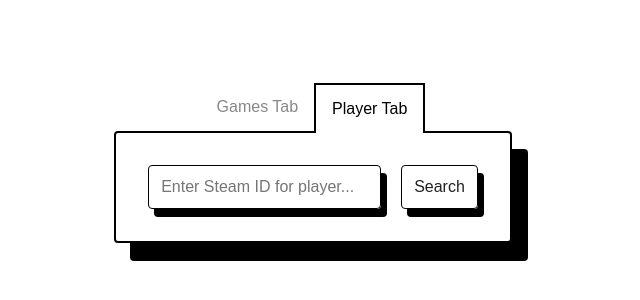
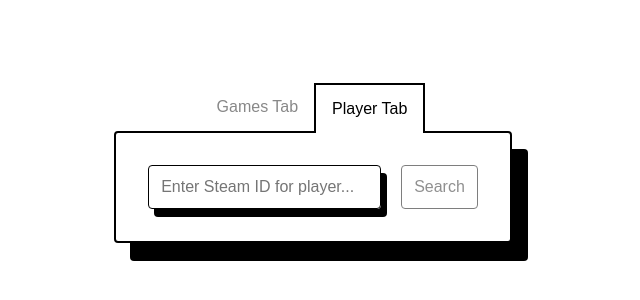
Before and after one commit to Dot-Rhs/steam-viewer, a React (Vite) app: page / in a window 1280 px wide. Shown: the part 236-536 px from the top of the page, without its empty margins (327-967 px from the left). Built offline with nearby package versions, Linux system fonts and the light colour scheme.

Commit message:
Input no longer accepts empty field
- Added some crappy animation to it

```diff
--- a/src/components/SearchBar/index.tsx
+++ b/src/components/SearchBar/index.tsx
@@ -14,7 +14,7 @@ export const SearchBar = ({ handleSubmit, placeHolder, name }) => {
                 onChange={(e) => setValue(e.target.value)}
                 onKeyDown={(e) => e.key === "Enter" && handleSubmit(value)}
             />
-            <button onClick={() => handleSubmit(value)}>Search</button>
+            <button onClick={() => handleSubmit(value)} disabled={!value} >Search</button>
         </div>
     )
 }
--- a/src/components/SearchBar/styles.css
+++ b/src/components/SearchBar/styles.css
@@ -24,6 +24,7 @@
     background-color: inherit;
     color: inherit;
     cursor: pointer;
+    transition: all 0.5s ease-in;
 }
 
 input:focus,
@@ -31,10 +32,16 @@ input:focus-visible {
     outline: none;
 }
 
+.input-wrapper button:disabled {
+    opacity: 0.5;
+    box-shadow: #000 0px 0px;
+    transition: all 0.5s ease-in;
+}
+
 @media only screen and (max-device-width: 550px) {
     /* .input-wrapper {
         width: 100%;
-    } */
+        } */
 
     .input-wrapper input {
         /* width: 50vw; */
```
